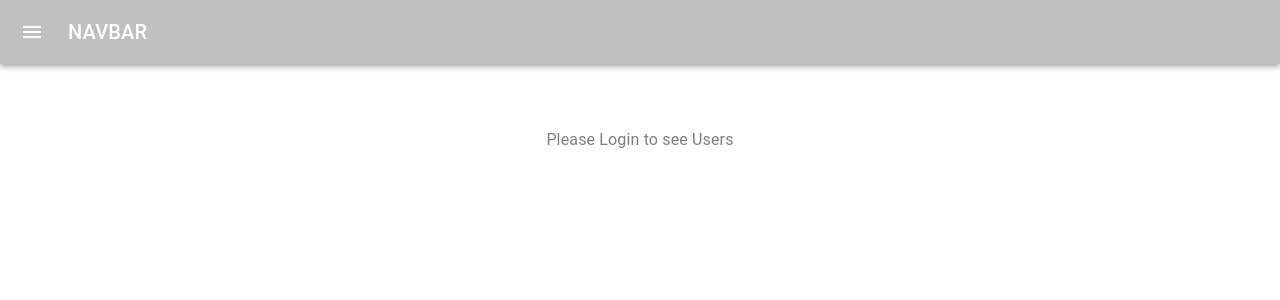
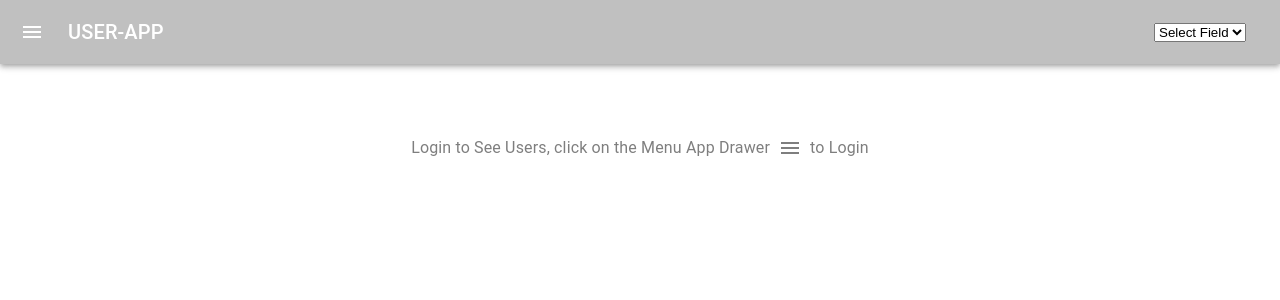
Before and after one commit to pushkar666/SIMPLE-USER-CRUD-APP, a React (Create React App) app in the folder user-management-react-app/: page / in a window 1280 px wide. Shown: the top 300 px of the page. Built offline with nearby package versions, Linux system fonts and the light colour scheme.

Commit message:
commit-frontend-list-display-commit

```diff
--- a/user-management-react-app/src/App.js
+++ b/user-management-react-app/src/App.js
@@ -19,6 +19,9 @@ const App = () => {
         return !!token; // Set to true if token exists, false otherwise
     });
 
+    const [users, setUsers] = useState([]);
+    const [totalPages, setTotalPages] = useState(0);
+
     useEffect(() => {
         const token = localStorage.getItem('token');
         if (token) {
@@ -28,12 +31,37 @@ const App = () => {
         }
     }, []);
 
+    const handleSearch = async (query) => {
+        if (isAuthenticated) {
+            try {
+                console.log(query);
+                const data = await UserService.queryUsers(query);
+                console.log(data.content);
+                setUsers(data.content);
+                setTotalPages(data.totalPages);
+            } catch (error) {
+                console.error('Error fetching queried users:', error);
+            }
+        }
+    };
+
     return (
         <Router>
-            <Navbar isAuthenticated={isAuthenticated} setIsAuthenticated={setIsAuthenticated} />
+            <Navbar isAuthenticated={isAuthenticated} setIsAuthenticated={setIsAuthenticated} onSearch={handleSearch} />
             <Routes>
                 {/* Public Routes */}
-                <Route path="/" element={<HomePage isAuthenticated={isAuthenticated} />} />
+                <Route
+                    path="/"
+                    element={
+                        <HomePage
+                            isAuthenticated={isAuthenticated}
+                            users={users}
+                            totalPages={totalPages}
+                            setUsers={setUsers}
+                            setTotalPages={setTotalPages}
+                        />
+                    }
+                />
                 <Route path="/login" element={<LoginForm setIsAuthenticated={setIsAuthenticated} />} />
                 <Route path="/add-user" element={<AddUser />} />
 
@@ -42,7 +70,13 @@ const App = () => {
                     path="/home"
                     element={
                         isAuthenticated ? (
-                            <HomePage isAuthenticated={isAuthenticated} />
+                            <HomePage
+                                isAuthenticated={isAuthenticated}
+                                users={users}
+                                totalPages={totalPages}
+                                setUsers={setUsers}
+                                setTotalPages={setTotalPages}
+                            />
                         ) : (
                             <Navigate to="/login" />
                         )
--- a/user-management-react-app/src/component/HomePage.jsx
+++ b/user-management-react-app/src/component/HomePage.jsx
@@ -1,6 +1,6 @@
 import React, { useEffect, useState } from 'react';
-// import { useSearchParams } from 'react-router-dom';
 import { Table, TableBody, TableCell, TableHead, TableRow, Pagination, Typography, Box } from '@mui/material';
+import MenuIcon from '@mui/icons-material/Menu';
 import UserService from '../service/UserService';
 
 /**
@@ -8,23 +8,23 @@ import UserService from '../service/UserService';
  * It uses React hooks to manage state and fetch data when the component mounts or the authentication status changes.
  *
  * @param {Object} props - The component's props
- * @param {boolean} props.isAuthenticated - Indicates whether the user is authenticated or not
+ * @param {boolean} props.isAuthenticated - Indicates whether the user is authenticated or not.
+ * @param {Array} props.users - The list of users to display.
+ * @param {number} props.totalPages - Total number of pages for pagination.
+ * @param {Function} props.setUsers - Function to update the user list.
+ * @param {Function} props.setTotalPages - Function to update the total number of pages.
  *
- * @returns {JSX.Element} - The rendered HomePage component
+ * @returns {JSX.Element} - The rendered HomePage component.
  */
-const HomePage = ({ isAuthenticated }) => {
-    const [users, setUsers] = useState([]);
-    const [totalPages, setTotalPages] = useState(0);
+const HomePage = ({ isAuthenticated, users, totalPages, setUsers, setTotalPages }) => {
     const [page, setPage] = useState(1);
     const [size] = useState(10); // Default page size (you can adjust this if needed)
-    // const [searchParams] = useSearchParams();
 
     useEffect(() => {
         const fetchUsers = async () => {
-            if (isAuthenticated) {
+            if (isAuthenticated && !users.length) {
                 try {
                     const data = await UserService.getUsers(page - 1, size); // API expects 0-based page index
-                    // console.log(data.content);
                     setUsers(data.content);
                     setTotalPages(data.totalPages);
                 } catch (err) {
@@ -34,8 +34,18 @@ const HomePage = ({ isAuthenticated }) => {
         };
 
         fetchUsers();
-    }, [isAuthenticated, page, size]);
+    }, [isAuthenticated, page, size, users, setUsers, setTotalPages]);
 
+    const handlePageChange = async (event, newPage) => {
+        setPage(newPage);
+        try {
+            const data = await UserService.getUsers(newPage - 1, size);
+            setUsers(data.content);
+            setTotalPages(data.totalPages);
+        } catch (err) {
+            console.error("Error fetching users:", err);
+        }
+    };
 
     return (
         <Box sx={{ p: 3 }}>
@@ -68,13 +78,22 @@ const HomePage = ({ isAuthenticated }) => {
                     <Pagination
                         count={totalPages}
                         page={page}
-                        onChange={(e, newPage) => setPage(newPage)}
+                        onChange={handlePageChange}
                         sx={{ mt: 2 }}
                     />
                 </>
             ) : (
-                <Typography sx={{ opacity: 0.5, textAlign: 'center', mt: 5 }}>
-                    Please Login to see Users
+                <Typography
+                    sx={{
+                        opacity: 0.5,
+                        textAlign: 'center',
+                        mt: 5,
+                        display: 'flex',
+                        alignItems: 'center',
+                        justifyContent: 'center',
+                    }}
+                >
+                    Login to See Users, click on the Menu App Drawer <MenuIcon sx={{ margin: 1 }} /> to Login
                 </Typography>
             )}
         </Box>
--- a/user-management-react-app/src/component/Navbar.jsx
+++ b/user-management-react-app/src/component/Navbar.jsx
@@ -14,9 +14,10 @@ import SearchIcon from '@mui/icons-material/Search';
  *
  * @returns {JSX.Element} - The rendered navigation bar component.
  */
-const Navbar = ({ isAuthenticated, setIsAuthenticated }) => {
+const Navbar = ({ isAuthenticated, setIsAuthenticated, onSearch }) => {
     const [drawerOpen, setDrawerOpen] = useState(false);
     const [searchQuery, setSearchQuery] = useState('');
+    const [searchKey, setSearchKey] = useState('');
     const navigate = useNavigate();
 
     const handleLogout = () => {
@@ -26,8 +27,12 @@ const Navbar = ({ isAuthenticated, setIsAuthenticated }) => {
     };
 
     const handleSearch = (e) => {
-        if (e.key === 'Enter' && isAuthenticated) {
-            navigate(`/home?search=${searchQuery}`);
+        if (e.key === 'Enter' && isAuthenticated && searchQuery) {
+            const queryParams = {};
+            console.log(searchKey);
+            queryParams[searchKey] = searchQuery;
+            console.log(queryParams);
+            onSearch(queryParams);
         }
     };
 
@@ -65,13 +70,24 @@ const Navbar = ({ isAuthenticated, setIsAuthenticated }) => {
                     </Box>
                 </Drawer>
                 <Typography variant="h6" sx={{ flexGrow: 1, ml: 2 }}>
-                    NAVBAR
+                    USER-APP
                 </Typography>
+                <select
+                    value={searchKey} // Ensure that the value is tracked
+                    onChange={(e) => setSearchKey(e.target.value)}
+                    style={{ marginLeft: 10, marginRight: 10 }}
+                >
+                    <option value="">Select Field</option>
+                    <option value="firstName">First Name</option>
+                    <option value="lastName">Last Name</option>
+                    <option value="userName">Username</option>
+                    <option value="email">Email</option>
+                </select>
                 {isAuthenticated && (
                     <Box sx={{ display: 'flex', alignItems: 'center', bgcolor: 'white', p: 0.5, borderRadius: 1 }}>
-                        <SearchIcon />
+                        <SearchIcon color='info'/>
                         <InputBase
-                            placeholder="SEARCH FOR USERS"
+                            placeholder="SEARCH USERS"
                             value={searchQuery}
                             onChange={(e) => setSearchQuery(e.target.value)}
                             onKeyDown={handleSearch}
--- a/user-management-react-app/src/service/UserService.jsx
+++ b/user-management-react-app/src/service/UserService.jsx
@@ -1,4 +1,5 @@
 import axios from 'axios';
+import { data } from 'react-router-dom';
 
 const API_URL = 'http://localhost:8080/auth/'; // Replace with your actual API base URL
 
@@ -60,6 +61,7 @@ const UserService = {
     // }
     queryUsers: async (queryParams, page = 0, size = 10) => {
         try {
+            console.log(queryParams);
             const token = localStorage.getItem('token');
             const config = {
                 headers: {
@@ -72,6 +74,7 @@ const UserService = {
                 size: size
             };
             const response = await axios.post(`${API_URL}queryUsers`, body, config); // Using POST and sending data in the body
+            console.log(response);
             return response.data;
         } catch (error) {
             console.error('Error fetching queried users:', error);
```
Also changed, not shown: 1 other file (tests, documents, lock files or other folders).
